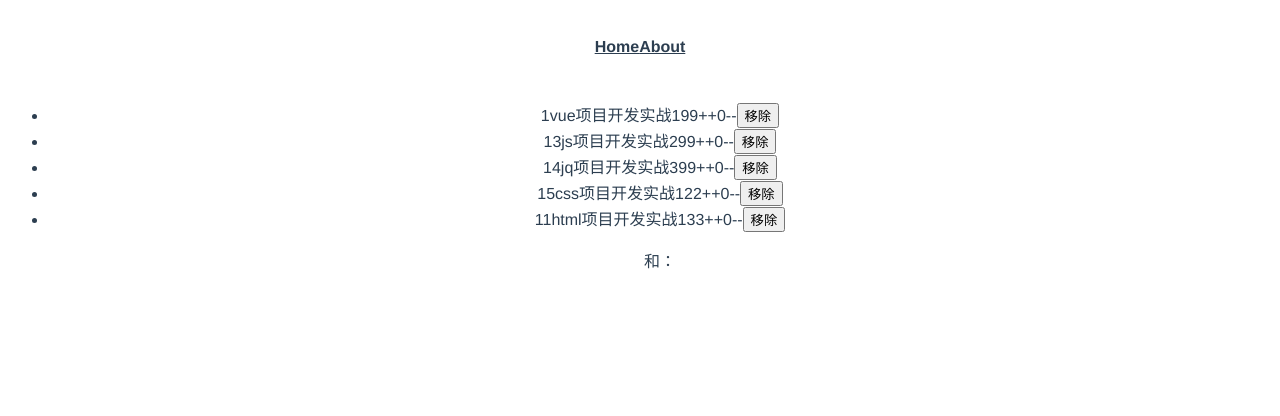
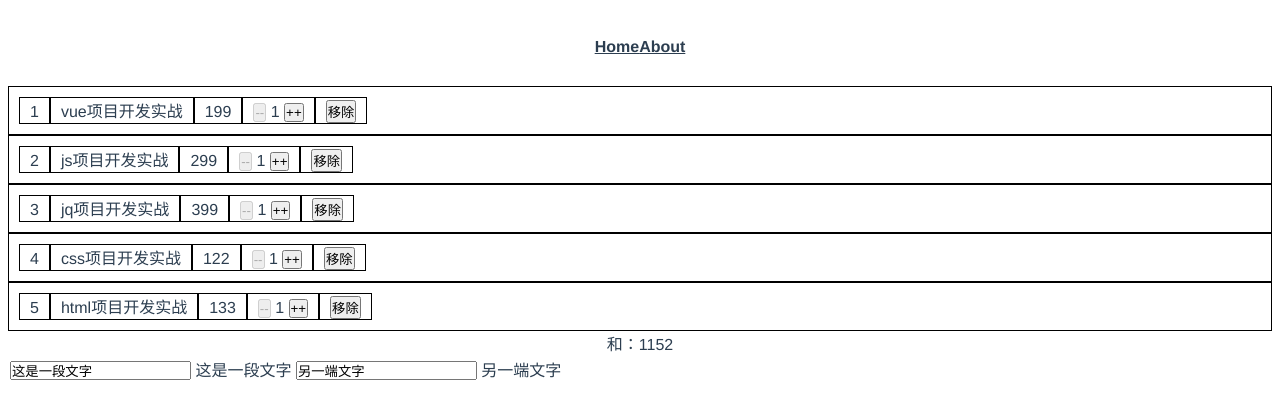
Before and after one commit to JinChunYe2/jcy_copy_tencent, a Vue app: page /shoppding in a window 1280 px wide. Shown: the top 416 px of the page. Built offline with nearby package versions, Linux system fonts and the light colour scheme.

Commit message:
公务例子简化，学习map,filter,reduse高阶函数

```diff
--- a/src/views/shoppding/shoppding.vue
+++ b/src/views/shoppding/shoppding.vue
@@ -1,20 +1,32 @@
 <template>
     <div>
         <div class = "content">
-            <ul  v-if = "list != ''">
-                <li v-for = "(item,index) in list" :key = item.id>
-                    <span>{{ item.id }}</span>
-                    <span>{{ item.name }}</span>
-                    <span>{{ item.price }}</span>
-                    <span @click = "spanclick(item.num,index)">++</span>
-                    <span>{{ item.num }}</span>
-                    <span @click = "spancli(item.num,index)">--</span>
-                    <button @click = "removeClack(index)">{{ item.remove }}</button>
-                </li>
-                <p>和：</p>
-            </ul>
+            <div  v-if = "list != ''">
+                <tr v-for = "(item,index) in list" :key = item.id>
+                    <td>{{ index + 1 }}</td>
+                    <td>{{ item.name }}</td>
+                    <td>{{ item.price }}</td>
+                    <td>
+                        <button @click = "item.num --" v-bind:disabled = "item.num <= 1">--</button>
+                            {{ item.num }}
+                        <button  @click = "item.num ++">++</button>
+                    </td>
+                    <td>
+                        <button @click = "removeClack(index)">移除</button>
+                    </td>
+                </tr>
+                <p>和：{{num}}</p>
+            </div>
             <div v-else>
                 <p>meiyoule</p>
+            </div>
+            <div>
+                <table>
+                    <input type="text" v-model = "text">
+                    {{ text }}
+                    <input type="text" :value = "textone" @input = "textone = $event.target.value">
+                    {{ textone }}
+                </table>
             </div>
         </div>
     </div>
@@ -26,46 +38,59 @@
             id : 1,
             name:'vue项目开发实战',
             price: 199,
-            num: 0,
-            remove: '移除',
+            num: 1,
         },
         {
             id : 13,
             name:'js项目开发实战',
             price: 299,
-            num: 0,
-            remove: '移除',
+            num: 1,
         },
         {
             id : 14,
             name:'jq项目开发实战',
             price: 399,
-            num: 0,
-            remove: '移除',
+            num: 1,
         },
         {
             id : 15,
             name:'css项目开发实战',
             price: 122,
-            num: 0,
-            remove: '移除',
+            num: 1,
         },
         {
             id : 11,
             name:'html项目开发实战',
             price: 133,
-            num: 0,
-            remove: '移除',
+            num: 1,
         },
+
     ]
     export default {
         data () {
             return {
                 list,
-
+                data:[222,333,5,4,66,77,32,45],
+                text:'这是一段文字',
+                textone:'另一端文字',
             }
         },
         computed: {
+            add(index){
+                return this.list[index].price * this.list[index].num
+            },
+            num(){
+                return this.list.reduce(function(preValue,n){
+                    return preValue +  n.price * n.num
+                },0)
+                // return this.data.filter(n =>{
+                //     return n > 221;
+                // }).map(n =>{
+                //     return n * 1;
+                // }).reduce((value,n) =>{
+                //     return value + n
+                // },0)
+            },
 
         },
         methods: {
@@ -74,25 +99,24 @@
                 self.list.splice(index,1)
                 // self.list[index] = '';
             },
-            spanclick(num,index){
-                let self = this;
-                self.list[index].num ++;
-                let add = self.list[index].num
-                self.list[index].price = self.list[index].price * add
-                console.log(num)
-            },
-            spancli(num,index){
-                let self = this;
-                if(self.list[index].num != 0){
-                    self.list[index].num --;
-                }
-                let jina = self.list[index].num
-                self.list[index].price = self.list[index].price * jina
-            }
         }
     }
 </script>
 
 <style lang="less" scoped>
-
+    *{
+        margin: 0;
+        padding: 0;
+        text-decoration: none;
+        list-style: none;
+    }
+    tr{
+        border: 1px solid #000;
+        padding: 10px;
+        display: block;
+        td{
+            padding: 0 10px;
+            border: 1px solid #000;
+        }
+    }
 </style>
--- a/vue.config.js
+++ b/vue.config.js
@@ -1,3 +1,4 @@
 module.exports = {
-    lintOnSave: false
+    // 设置lintOnSave为false,禁用eslint。
+    lintOnSave: false,
 }
```
